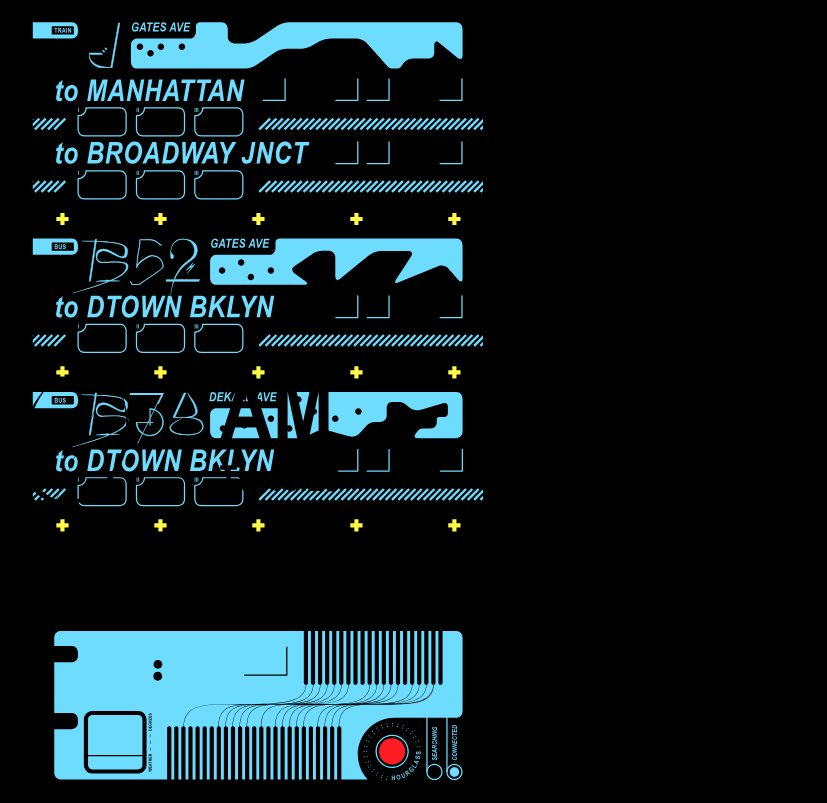
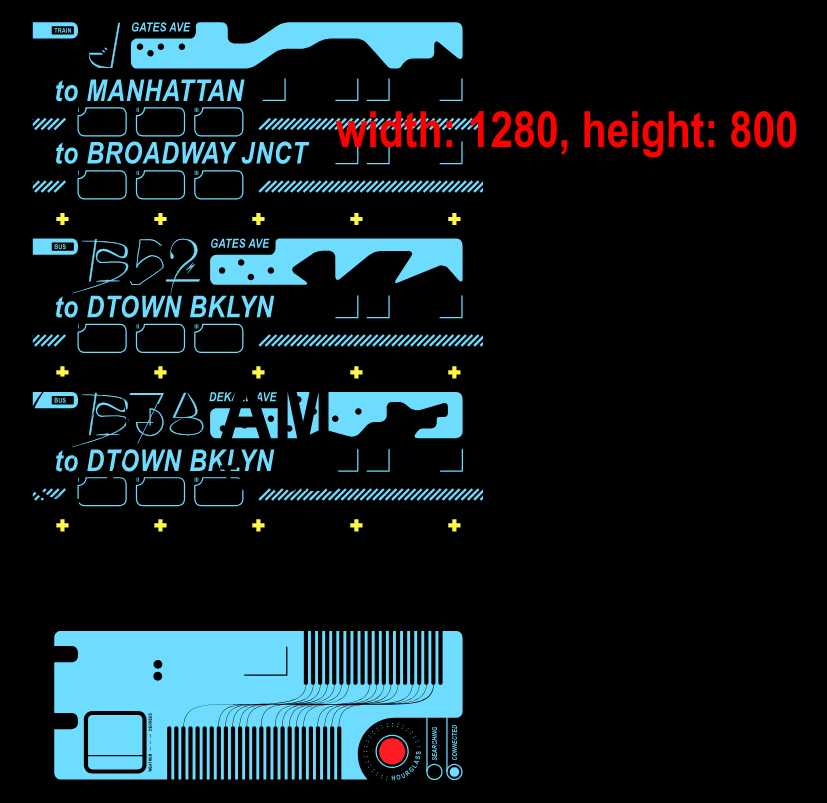
Before and after one commit to samepant/mta-hud, a React (Create React App) app: page / in a window 1280 px wide. Shown: the whole page, without its empty margins (382-1209 px from the left). Built offline with nearby package versions, Linux system fonts and the light colour scheme; no server answers.

Commit message:
adds testing dims

```diff
--- a/src/App.css
+++ b/src/App.css
@@ -89,3 +89,11 @@ svg {
   font-size: 2.8vw;
   text-transform: uppercase;
 }
+
+.dims {
+  position: absolute;
+  top: 100px;
+  right: 100px;
+  color: red;
+  font-size: 50px;
+}
--- a/src/clock.js
+++ b/src/clock.js
@@ -3,11 +3,18 @@ import React from "react";
 
 export default class clock extends React.Component {
   state = {
-    time: moment()
+    time: moment(),
+    width: 0,
+    height: 0
   };
 
   componentDidMount() {
     this.timerID = setInterval(() => this.tick(), 1000);
+
+    this.setState({
+      width: window.innerWidth,
+      height: window.innerHeight
+    });
   }
 
   componentWillUnmount() {
@@ -27,6 +34,9 @@ export default class clock extends React.Component {
         <div className="time min">{this.state.time.format("mm")}</div>
         <div className="sig">{this.state.time.format("A")}</div>
         <div className="date">{this.state.time.format("dd.MM.DD")}</div>
+        <div className="dims">
+          width: {this.state.width}, height: {this.state.height}
+        </div>
       </div>
     );
   }
```
